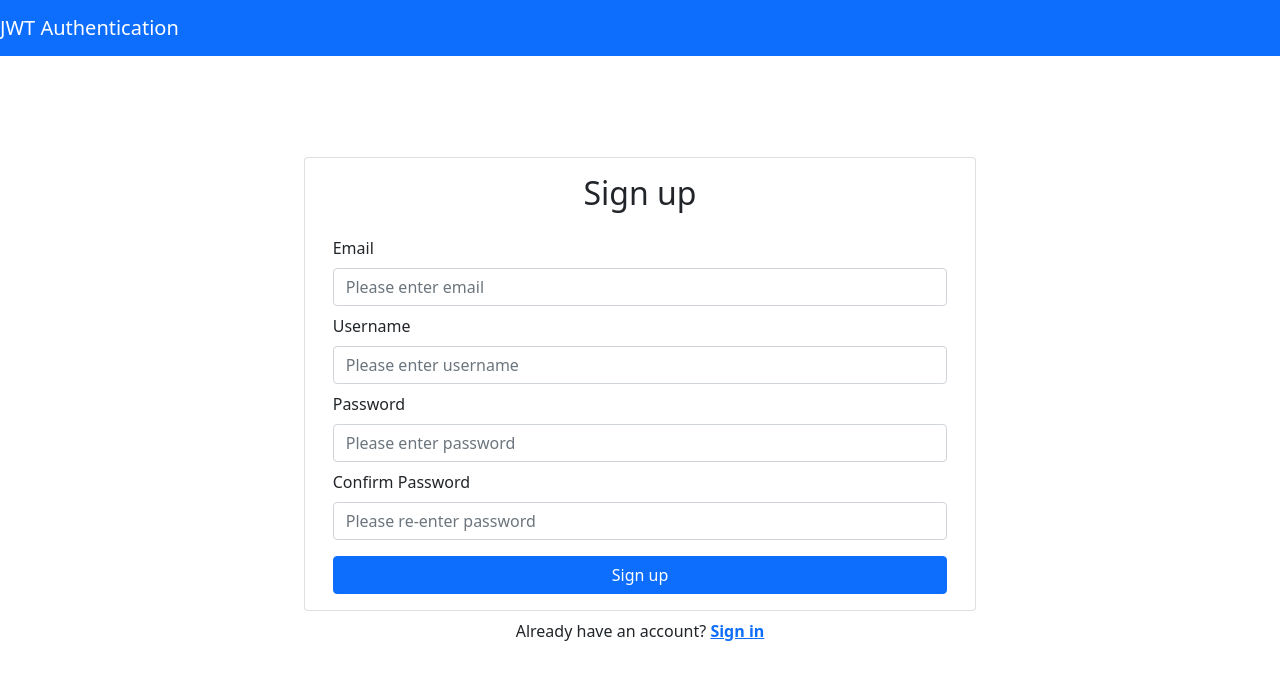
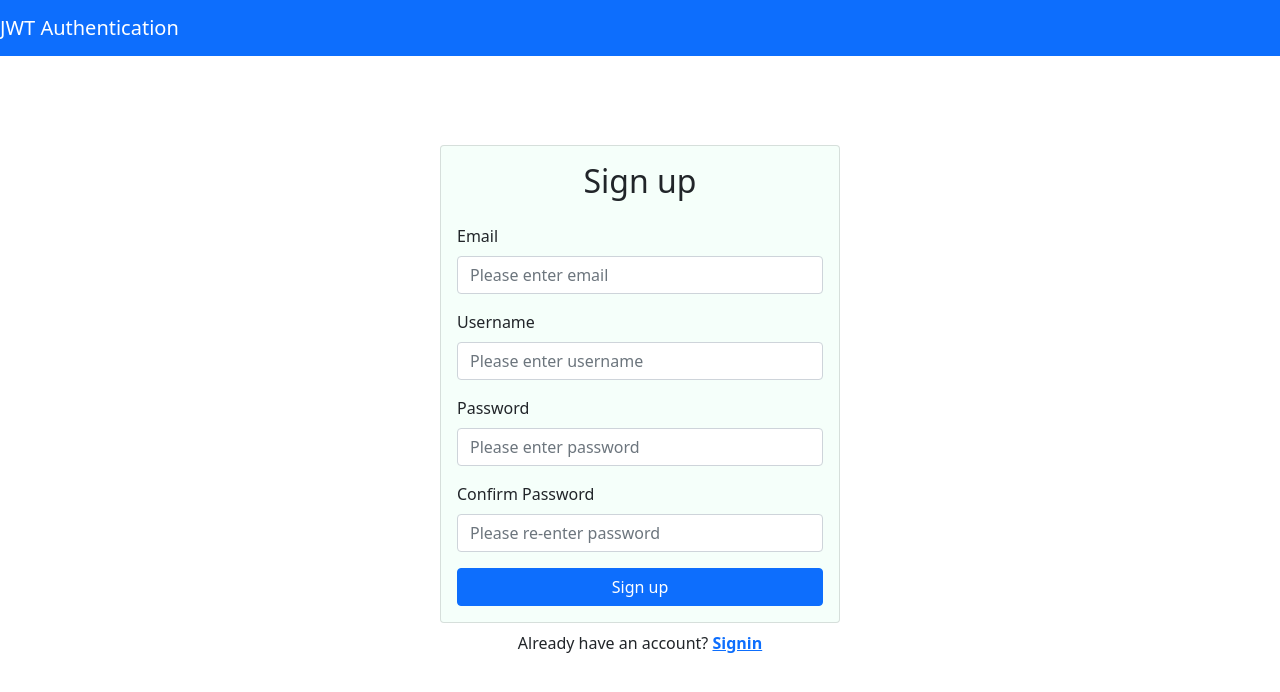
Before and after one commit to Jothinayagan/react-nodejs-jwt-authentication, a React (Create React App) app in the folder client/: page /signup in a window 1280 px wide. Shown: the top 692 px of the page. Built offline with nearby package versions, Linux system fonts and the light colour scheme.

Commit message:
Removed: LandingPage and successlogin component & Styles changed for Login & Signup component

```diff
--- a/client/src/App.js
+++ b/client/src/App.js
@@ -1,7 +1,7 @@
 import { BrowserRouter as Router, Route, Switch } from "react-router-dom";
 import { useSelector } from "react-redux";
 
-import LandingPage from "./components/LandingPage";
+import LoginForm from "./components/LoginForm";
 import Signup from "./components/Signup";
 import SuccessLoginSignup from "./components/SuccessLoginSignup";
 import ProtectedRoute from "./components/ProtectedRoute";
@@ -17,7 +17,7 @@ function App() {
             <NavBar isAuthenticatedUser={isAuthenticatedUser} />
             <Router>
                 <Switch>
-                    <Route path="/" exact component={LandingPage} />
+                    <Route path="/" exact component={LoginForm} />
                     <Route path="/signup" component={Signup} />
                     <Route path="/userSuccess" component={SuccessLoginSignup} />
                     <ProtectedRoute
--- a/client/src/components/LandingPage.js
+++ /dev/null
@@ -1,14 +0,0 @@
-import React from "react";
-import LoginForm from "./LoginForm";
-
-function LandingPage() {
-    return (
-        <div
-            className="container d-flex align-items-center justify-content-center"
-            style={{ minHeight: "100vh" }}>
-            <LoginForm />
-        </div>
-    );
-}
-
-export default LandingPage;
--- a/client/src/components/LoginForm.js
+++ b/client/src/components/LoginForm.js
@@ -4,10 +4,6 @@ import { Link, useHistory } from "react-router-dom";
 import { useDispatch } from "react-redux";
 
 import { authTrue, authFalse } from "../redux/actions";
-
-// import Cookies from "js-cookie";
-// import axios from "axios";
-
 import { userLoginRequest } from "../helpers/authenticateUser";
 
 const initialState = {
@@ -43,6 +39,9 @@ function LoginForm() {
     };
 
     return (
+        <div
+            className="container d-flex align-items-center justify-content-center"
+            style={{ minHeight: "100vh" }}>
             <div>
                 <Card
                     className="w-100"
@@ -50,7 +49,7 @@ function LoginForm() {
                     <Card.Body>
                         <h2 className="text-center mb-4">Login</h2>
                         <Form onSubmit={handleLoginAction}>
-                        <Form.Group id="email">
+                            <Form.Group className="mt-3" id="email">
                                 <Form.Label>Email</Form.Label>
                                 <Form.Control
                                     name="email"
@@ -87,6 +86,7 @@ function LoginForm() {
                     </strong>
                 </div>
             </div>
+        </div>
     );
 }
 
--- a/client/src/components/Signup.js
+++ b/client/src/components/Signup.js
@@ -41,16 +41,17 @@ function Signup() {
     };
 
     return (
-        <div className="container">
         <div
-                className="d-flex align-items-center justify-content-center"
+            className="container d-flex align-items-center justify-content-center"
             style={{ minHeight: "100vh" }}>
-                <div className="row">
-                    <Card className="w-100" style={{ minWidth: "400px" }}>
+            <div>
+                <Card
+                    className="w-100"
+                    style={{ minWidth: "400px", backgroundColor: "mintcream" }}>
                     <Card.Body>
                         <h2 className="text-center mb-4">Sign up</h2>
                         <Form onSubmit={handleSignupAction}>
-                                <Form.Group id="email">
+                            <Form.Group className="mt-3" id="email">
                                 <Form.Label>Email</Form.Label>
                                 <Form.Control
                                     name="email"
@@ -60,7 +61,7 @@ function Signup() {
                                     required
                                 />
                             </Form.Group>
-                                <Form.Group className="mt-2" id="username">
+                            <Form.Group className="mt-3" id="username">
                                 <Form.Label>Username</Form.Label>
                                 <Form.Control
                                     name="username"
@@ -70,7 +71,7 @@ function Signup() {
                                     required
                                 />
                             </Form.Group>
-                                <Form.Group className="mt-2" id="password">
+                            <Form.Group className="mt-3" id="password">
                                 <Form.Label>Password</Form.Label>
                                 <Form.Control
                                     name="password"
@@ -81,9 +82,7 @@ function Signup() {
                                     required
                                 />
                             </Form.Group>
-                                <Form.Group
-                                    className="mt-2"
-                                    id="confirmPassword">
+                            <Form.Group className="mt-3" id="confirmPassword">
                                 <Form.Label>Confirm Password</Form.Label>
                                 <Form.Control
                                     name="confirmPassword"
@@ -108,9 +107,8 @@ function Signup() {
                 <div className="w-100 text-center mt-2">
                     Already have an account?{" "}
                     <strong>
-                            <Link to="/">Sign in</Link>
+                        <Link to="/">Signin</Link>
                     </strong>
-                    </div>
                 </div>
             </div>
         </div>
--- a/client/src/components/SuccessLoginSignup.js
+++ /dev/null
@@ -1,11 +0,0 @@
-import React from "react";
-
-function SuccessLoginSignup() {
-    return (
-        <div>
-            <h1>User logged in successfully</h1>
-        </div>
-    );
-}
-
-export default SuccessLoginSignup;
```
Lines whose indentation alone changed are shown as unchanged.
